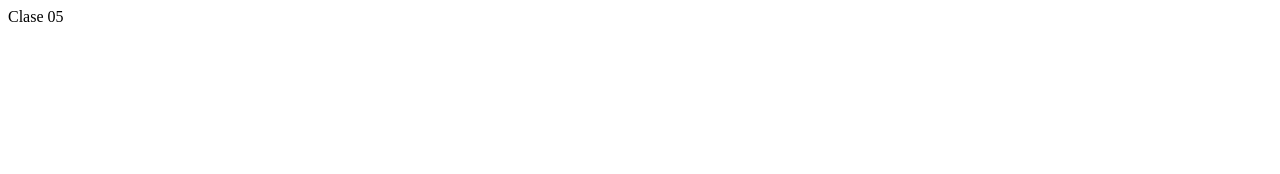
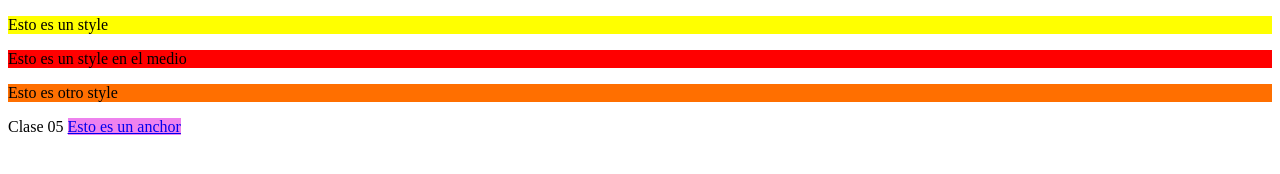
Before and after one commit to Codo-a-Codo-4-0-Comision-24122/clase05, a plain HTML site: page index.html in a window 1280 px wide. Drawn offline with Linux system fonts and the light colour scheme.

Commit message:
css added

```diff
--- /dev/null
+++ b/css/style.css
@@ -0,0 +1,17 @@
+p {
+    background-color: rgb(255, 111, 0);
+}
+
+a {
+    background-color: violet;
+}
+
+body > p:nth-child(1) {
+    background-color: yellow;
+}
+
+body > p:nth-child(2) {
+    background-color: red;
+ }
+
+/* Creen una hoja de estilo para el formulario creado en la clase anterior  */
--- a/index.html
+++ b/index.html
@@ -3,9 +3,14 @@
 <head>
     <meta charset="UTF-8">
     <meta name="viewport" content="width=device-width, initial-scale=1.0">
+    <link rel="stylesheet" href="./css/style.css">
     <title>Clase 05</title>
 </head>
 <body>
+    <p> Esto es un style</p>
+    <p> Esto es un style en el medio</p>
+    <p> Esto es otro style</p>
     Clase 05
+    <a href="#">Esto es un anchor</a>
 </body>
 </html>
```
